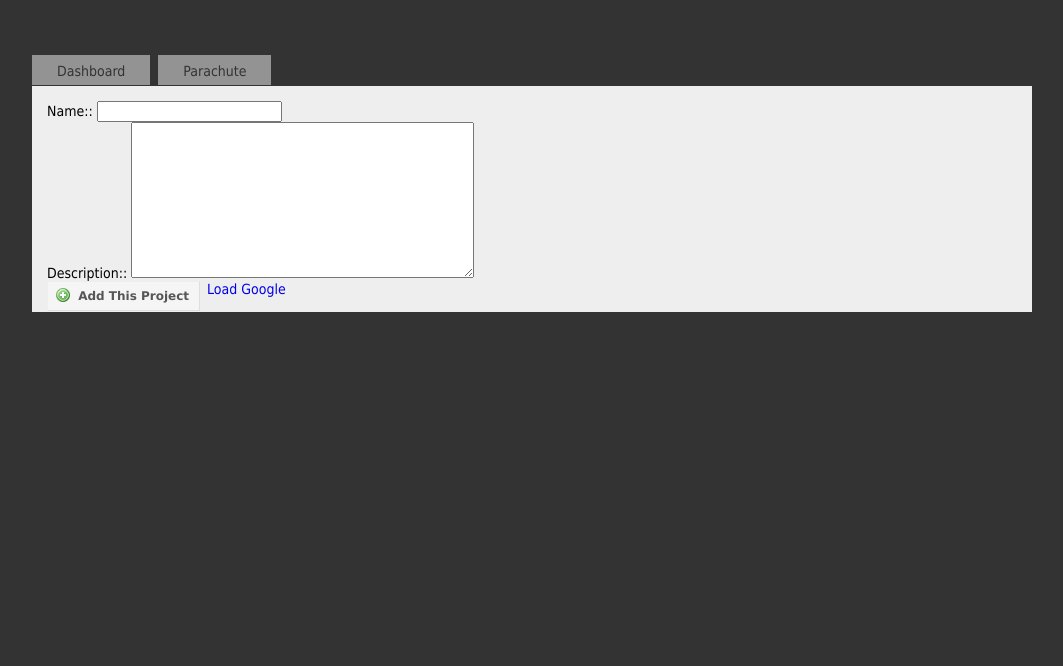
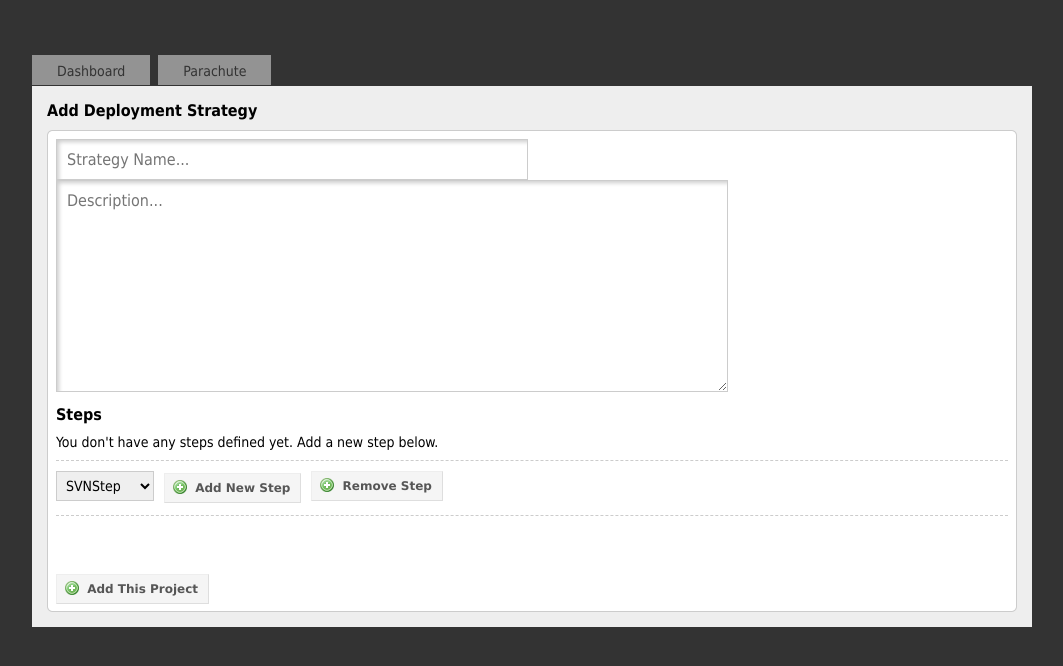
Before and after one commit to ceko/Control-Panel, a Django app: template templates/parachute/edit_project.html in a window 1280 px wide. Shown: the top 666 px of the page, without its empty margins (108-1171 px from the left). Run offline with Django 3.2, Linux system fonts and the light colour scheme; the template is opened without the code that fills it: values that come from a table or form of the project are taken from there, others are empty; parts of the project's set-up code (start-up, migrations or seed data) failed here and were passed over; some libraries are stand-ins or nearby versions.

Commit message:
Still writing code...

```diff
--- a/controlpanel/settings.py
+++ b/controlpanel/settings.py
@@ -75,6 +75,8 @@ INSTALLED_APPS = CPANEL_APPS + (
     'debug_toolbar',
     'south',
     'django.contrib.admin',
+    'widget_tweaks',
+    'django_extensions',
     # Uncomment the next line to enable admin documentation:
     # 'django.contrib.admindocs',
 )
--- a/controlpanel/static/css/master.css
+++ b/controlpanel/static/css/master.css
@@ -1,8 +1,11 @@
 body {
 	background-color: #333;
 	color#333;
+	font-size:14px;
+}
+
+* {
 	font-family:Tahoma, "Nimbus Sans L";
-	font-size:14px;
 }
 
 #MainWrapper {
@@ -53,7 +56,13 @@ body {
 }
 
 h1 {
-	font-size:14px;
+	font-size:16px;
+	margin:0px;
+	margin-bottom:10px;
+}
+
+h2 {
+	font-size:16px;
 	margin:0px;
 	margin-bottom:10px;
 }
@@ -144,3 +153,17 @@ a.normal-button:active{
    overflow: hidden;
    background:#333;
  }
+
+/* status messages */
+.fieldWrapper .errorlist {
+	margin:3px 0px;
+	padding:5px 5px 5px 28px;
+	list-style:none;
+	background:url('../images/exclamation.png') no-repeat 5px 5px;
+	border:1px solid #911518;
+	background-color:#BE0E12;
+	color: #FFF;
+	font-weight:bold;
+	float:left;
+	font-size:12px;
+}
--- a/parachute/forms.py
+++ b/parachute/forms.py
@@ -1,6 +1,88 @@
-from django.forms import ModelForm
+from django import forms
+import sys
 import models
+import utilities.reflection
+from django.forms.formsets import formset_factory
 
-class ProjectForm(ModelForm):
+class ProjectForm(forms.ModelForm):
+
+    new_step_type = forms.ChoiceField(
+        choices = ((x.__name__, x.__name__) for x in utilities.reflection.inheritors(models.Step)),
+        required = False
+    )
+
+    def disable_validation(self):
+        super(ProjectForm, self).clean()
+        self._errors.clear()
+
     class Meta:
         model = models.Project
+
+class StepForm(forms.ModelForm):
+
+    class Meta:
+        model = models.Step
+
+class SVNStepForm(forms.ModelForm):
+
+    class Meta:
+        model = models.SVNStep
+
+class ScriptStepForm(forms.ModelForm):
+
+    class Meta:
+        model = models.ScriptStep
+
+class FabricStepForm(forms.ModelForm):
+
+    def default_template(self):
+        return 'parachute/forms/edit_fabric_step_form.html'
+
+    class Meta:
+        model = models.FabricStep
+
+class StepFormFormsetManager(object):
+
+    def __init__(self, request, step_form_adding = None, step_form_removing = None):
+        if request.method == 'POST':
+            step_form = step_form_adding or step_form_removing
+            form_delta = 1 if step_form_adding else -1
+            post_data = request.POST.copy()
+            self.formsets = []
+            for form in self._get_step_model_forms():
+                if form == step_form:
+                    post_data[step_form.__name__ + '-TOTAL_FORMS'] = int(post_data[step_form.__name__ + '-TOTAL_FORMS']) + form_delta
+
+                formset = formset_factory(form)
+                f = formset(post_data, request.FILES, prefix=form.__name__)
+                self.formsets.append(f)
+        else:
+            self.formsets = []
+            for form in self._get_step_model_forms():
+                formset = formset_factory(form, extra=0)
+                self.formsets.append(formset(prefix=form.__name__))
+
+        self.request = request
+
+    def _get_step_model_forms(self):
+        return (getattr(sys.modules[__name__], x.__name__+'Form') for x in utilities.reflection.inheritors(models.Step))
+
+    def add_empty_form(self, klass):
+        for formset in self.formsets:
+            if formset.form == klass:
+                formset.extra = 1
+                return
+
+    def get_forms(self):
+        forms = []
+        for formset in self.formsets:
+            forms += formset.forms
+
+        return forms
+
+    def get_management_forms(self):
+        management_forms = []
+        for formset in self.formsets:
+            management_forms += formset.management_form
+
+        return management_forms
--- a/parachute/models.py
+++ b/parachute/models.py
@@ -42,3 +42,7 @@ class SVNStep(Step):
 
 class ScriptStep(Step):
     script_location = models.CharField(max_length=255)
+
+class FabricStep(Step):
+    host = models.CharField(max_length=250)
+    command_name = models.CharField(max_length=250)
--- a/requirements.txt
+++ b/requirements.txt
@@ -1,7 +1,11 @@
 Django==1.4
 South==0.7.5
+Werkzeug==0.8.3
+argparse==1.2.1
 django-annoying==0.7.6
 django-debug-toolbar==0.9.4
+django-extensions==0.9
 django-model-utils==1.1.0
+django-widget-tweaks==1.1.2
 psycopg2==2.4.5
 wsgiref==0.1.2
--- a/templates/parachute/edit_project.html
+++ b/templates/parachute/edit_project.html
@@ -1,20 +1,13 @@
 {% extends "base/master.html" %}
+{% load widget_tweaks %}
+
+{% block master_head %}
+	<link href='{{STATIC_URL}}parachute/css/main.css' rel="stylesheet" type="text/css" media="screen" />
+	<script src='{{STATIC_URL}}js/jquery.watermark.min.js'></script>
+	<script src='{{STATIC_URL}}parachute/js/edit_project.js'></script>
+{% endblock %}
 
 {% block master_content %}
-	<form method="post">{% csrf_token %}
-		{{ project_form.non_field_errors }}
-		{% for field in project_form %}
-	        <div class="fieldWrapper">
-	            {{ field.errors }}
-	            {{ field.label_tag }}: {{ field }}
-	        </div>
-	    {% endfor %}
-	    <a href="/parachute/projects/add" rel="#overlay" style="text-decoration:none">
-		  Load Google
-		</a>
-		<button type='submit' class='normal-button'>
-			<img src='{{STATIC_URL}}images/add.png' />
-			Add This Project
-		</button>
-	</form>
+	<h1>Add Deployment Strategy</h1>
+	{% include 'parachute/forms/edit_project_form.html' %}
 {% endblock %}
--- a/templates/shared/simplecontainers/panel.html
+++ b/templates/shared/simplecontainers/panel.html
@@ -11,6 +11,8 @@
 			<div class='rpanel-brm'></div>
 		</div>
 		<div class='rpanel-content'>
+			{% comment %} hack {% endcomment %}
+			<div style='clear:both;height:1px;'>&nbsp;</div>
 			{% block panel_content %}
 			{% endblock %}
 		</div>
```
Also changed, not shown: parachute/views.py (+20 -2 lines), parachute/static/deploystar/images/icon.png (deleted), templates/base/master.html (line endings or trailing spaces), 1 other file.
